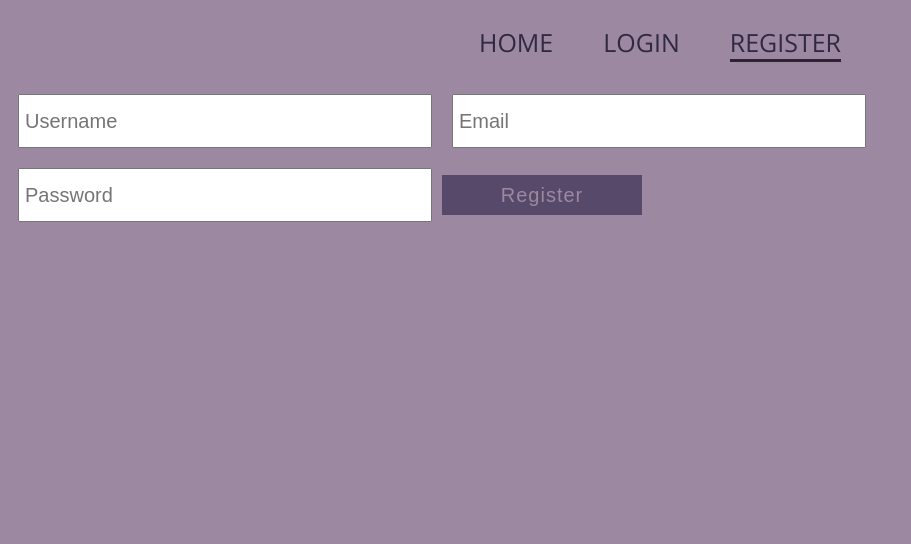
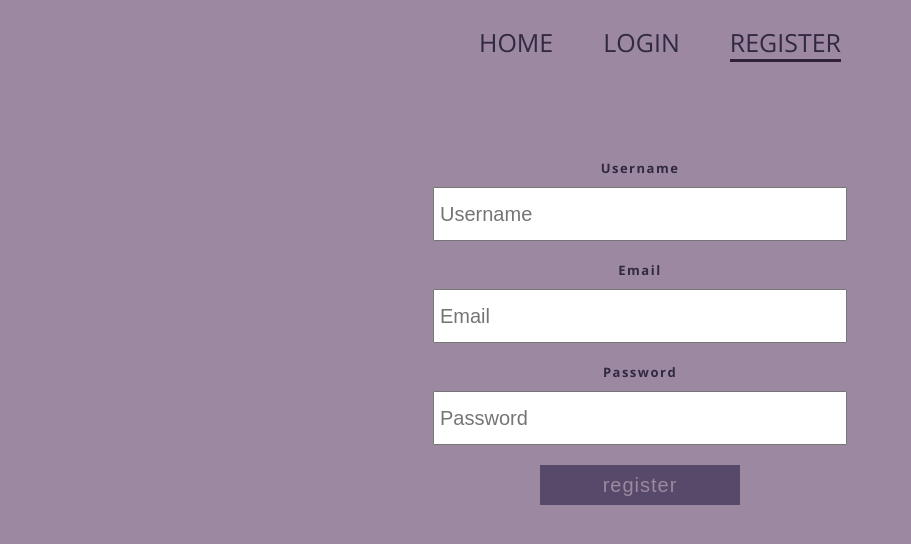
Before and after one commit to GainorB/CollectorApp, a React (Create React App) app in the folder client/: page /new in a window 1280 px wide. Shown: the top 544 px of the page, without its empty margins (0-911 px from the left). Built offline with nearby package versions, Linux system fonts and the light colour scheme.

Commit message:
happy with the current state

```diff
--- a/client/src/components/Collections/AddItemForm.js
+++ b/client/src/components/Collections/AddItemForm.js
@@ -8,7 +8,7 @@ const handleClick = () => {
 
     return (
         <div className="AddItemForm">
-            <p id="message" style={{ display: props.message !== '' ? "block" : "none" }}>{props.message}</p>
+            <p className="formMessage" style={{ display: props.message !== '' ? "block" : "none" }}>{props.message}</p>
                 <form onSubmit={props.handleNewItem}>
                     <p className="formTitle">Required</p>
                     <p><p className="tooltip">Select a brand for your listing.</p>
@@ -37,7 +37,7 @@ const handleClick = () => {
                         <option value="No">No</option>
                         </select></p>
                     </div>
-                    <input type="submit" value="New Item" /> <input type="reset" value="Reset" />
+                    <input type="submit" value="new item" /> <input type="reset" value="reset" />
                 </form>
         </div>
     );
--- a/client/src/components/Collections/Collection.js
+++ b/client/src/components/Collections/Collection.js
@@ -113,7 +113,7 @@ class Collection extends Component {
         return (
             <div className="collectionPage">
                 <p className="search"><input type="text" name="search" placeholder="Search" onChange={this.handleSearch} /></p>
-                <p id="message" style={{ display: this.state.message !== '' ? "block" : "none" }}>{this.state.message}</p>
+                <p className="formMessage" style={{ display: this.state.message !== '' ? "block" : "none" }}>{this.state.message}</p>
                 {this.renderCollection()}
             </div>
         );
--- a/client/src/components/Collections/UpdateItemForm.js
+++ b/client/src/components/Collections/UpdateItemForm.js
@@ -3,6 +3,7 @@ import React from 'react';
 const UpdateItemForm = props => {
     return (
         <div>
+            <p className="formMessage" style={{ display: props.message !== '' ? "block" : "none" }}>{props.message}</p>
             <form onSubmit={props.handleUpdate}>
                 <p><span className="currentInfo">
                     {props.updatedItemInfo.brand}</span><br/>
@@ -24,36 +25,36 @@ const UpdateItemForm = props => {
                     <span className="updateInfo">{props.size}</span>
                 <p><input type="number" name="size" placeholder="Update Size" onChange={props.handleChange} min="0" max="20" required/></p></p>
 
-                <p><span className="currentInfo">
+                {(props.updatedItemInfo.purchasedfor === 0) ? <p></p> : <p><span className="currentInfo">
                     Previously purchased for? ${props.updatedItemInfo.purchasedfor}</span><br/>
                     <span className="updateInfo">${props.purchasedfor}</span>
-                <p><input type="number" name="purchasedfor" placeholder="Update Purchase Price" onChange={props.handleChange} /></p></p>
+                <p><input type="number" name="purchasedfor" placeholder="Update Purchase Price" onChange={props.handleChange} /></p></p> }
 
-                <p><span className="currentInfo">
+                {(props.updatedItemInfo.purchasedfrom === '') ? <p></p> : <p><span className="currentInfo">
                     Previously purchased from? {props.updatedItemInfo.purchasedfrom}</span><br/>
                     <span className="updateInfo">{props.purchasedfrom}</span>
-                <p><input type="text" name="purchasedfrom" placeholder="Update Purchased From" onChange={props.handleChange} /></p></p>
+                <p><input type="text" name="purchasedfrom" placeholder="Update Purchased From" onChange={props.handleChange} /></p></p> }
 
-                <p><span className="currentInfo">
+                {(props.updatedItemInfo.worth === 0) ? <p></p> : <p><span className="currentInfo">
                     Current: ${props.updatedItemInfo.worth}</span><br/>
                     <span className="updateInfo">${props.worth}</span>
-                <p><input type="number" name="worth" placeholder="Update Sneaker Worth" onChange={props.handleChange} /></p></p>
+                <p><input type="number" name="worth" placeholder="Update Sneaker Worth" onChange={props.handleChange} /></p></p> }
 
-                <p><span className="currentInfo">
+                {(props.updatedItemInfo.image === '') ? <p></p> : <p><span className="currentInfo">
                     Current Image</span><br/>
                     <img src={props.updatedItemInfo.image} alt={props.updatedItemInfo.title} className="updateImage" /><br/>
                     <span className="updateInfo">New Image</span><br/>
                     <img src={props.image} alt={props.title} className="updateImage" />
-                <p><input type="url" name="image" placeholder="Update Image" onChange={props.handleChange} /></p></p>
+                <p><input type="url" name="image" placeholder="Update Image" onChange={props.handleChange} /></p></p> }
 
-                <p><span className="currentInfo">
+                {(props.updatedItemInfo.forsale === '') ? <p></p> : <p><span className="currentInfo">
                     Previously for sale? {props.updatedItemInfo.forsale}</span><br/>
                     <span className="updateInfo">Now, I guess its for sale? {props.forsale}</span>
                 <p><select name="forsale" onChange={props.handleChange}>
                 <option defaultValue="change">Change Me</option>
                 <option value="Yes">Yes</option>
                 <option value="No">No</option>
-                </select></p></p>
+                </select></p></p> }
                 <input type="submit" value="Update Item" /> <input type="reset" value="Reset" />
             </form>
         </div>
--- a/client/src/components/Home.js
+++ b/client/src/components/Home.js
@@ -1,6 +1,7 @@
 import React from 'react';
 
 const Home = (props) => {
+    if(props.isLoggedIn === false) {
         return (
             <div className="Home">
                 <p>Welcome to Collector!</p>
@@ -9,6 +10,16 @@ const Home = (props) => {
                 <p>Lastly, you can share your profile with friends so they can see what heat you have!</p>
             </div>
         );
+    } else {
+        return (
+            <div className="Home">
+                <p>Welcome to {props.user} Collector!</p>
+                <p>Use this application to keep track of your sneaker collection.</p>
+                <p>Your collection is visually displayed in a neat way that is easy on your eyes!</p>
+                <p>Lastly, you can share your profile with friends so they can see what heat you have!</p>
+            </div>
+        );
+    }
 }
 
 export default Home;
--- a/client/src/components/Users/LoginForm.js
+++ b/client/src/components/Users/LoginForm.js
@@ -23,22 +23,24 @@ export default class LoginForm extends Component {
                 <div className="LoginForm">
                         <p id="message" style={{ display: this.props.message !== '' ? "block" : "none" }}>{this.props.message}</p>
                     <form onSubmit={this.props.handleLogin} >
-                        <input type="text" name="username" placeholder="username" onChange={this.props.handleChange} required/>
-                        <input type="password" name="password" placeholder="Password" onChange={this.props.handleChange} required/>
-                        <p id="forgot"><span onClick={()=>{this.toggleForgottenPassword()}}>Forgot password?</span></p>
-                        <input type="submit" value="Login" />
+                        <p><p className="tooltip">Username</p>
+                            <input type="text" name="username" placeholder="username" onChange={this.props.handleChange} required/></p>
+                        <p><p className="tooltip">Password</p>
+                            <input type="password" name="password" placeholder="Password" onChange={this.props.handleChange} required/></p>
+                        <p className="forgot"><span onClick={()=>{this.toggleForgottenPassword()}}>Forgot password?</span></p>
+                        <input type="submit" value="login" />
                     </form>
                 </div>
             )
         } else {
             return (
                 <div className="ForgotForm">
-                    <p id="forgotTitle">Forgot Password</p>
                         <p id="message" style={{ display: this.props.message !== '' ? "block" : "none" }}>{this.props.message}</p>
                     <form onSubmit={this.props.handleForgotten}>
-                        <input type="email" name="email" placeholder="Email" onChange={this.props.handleChange} required/>
-                        <p id="forgot"><span onClick={()=>{this.toggleForgottenPassword()}}>Return to login?</span></p>
-                        <input type="submit" value="Forgot password" />
+                        <p className="tooltip">Forgot Password</p>
+                        <p><input type="email" name="email" placeholder="Email" onChange={this.props.handleChange} required/></p>
+                        <p className="forgot"><span onClick={()=>{this.toggleForgottenPassword()}}>Return to login?</span></p>
+                        <input type="submit" value="forgot password" />
                     </form>
                 </div>
             )
--- a/client/src/components/Users/NewUserForm.js
+++ b/client/src/components/Users/NewUserForm.js
@@ -2,13 +2,16 @@ import React from 'react';
 
 const NewUserForm = (props) => {
     return (
-        <div>
-                <p id="message" style={{ display: props.message !== '' ? "block" : "none" }}>{props.message}</p>
+        <div className="NewUserForm">
+            <p id="message" style={{ display: props.message !== '' ? "block" : "none" }}>{props.message}</p>
             <form onSubmit={props.handleRegister}>
-                <input type="text" name="username" placeholder="Username" onChange={props.handleChange} required/>
-                <input type="email" name="email" placeholder="Email" onChange={props.handleChange} required/>
-                <input type="password" name="password" placeholder="Password" onChange={props.handleChange} required/>
-                <input type="submit" value="Register"/>
+                <p><p className="tooltip">Username</p>
+                    <input type="text" name="username" placeholder="Username" onChange={props.handleChange} required/></p>
+                <p><p className="tooltip">Email</p>
+                    <input type="email" name="email" placeholder="Email" onChange={props.handleChange} required/></p>
+                <p><p className="tooltip">Password</p>
+                    <input type="password" name="password" placeholder="Password" onChange={props.handleChange} required/></p>
+                <input type="submit" value="register"/>
             </form>
         </div>
     );
--- a/client/src/css/style.css
+++ b/client/src/css/style.css
@@ -1,6 +1,6 @@
 body {
     font-family: 'Open Sans', sans-serif;
-    font-size: 20px;
+    font-size: 16px;
     background-color: #9c89a1;
     color: #312842;
     /* margin: 25px; */
@@ -16,10 +16,9 @@ body {
 
 .wrapper {
     display: grid;
-    /* grid-template-columns: 1fr 1fr 1fr; */
-    grid-template-columns: repeat(3, auto);
-    grid-gap: 1em;
-    grid-auto-rows: minmax(auto, auto);
+    grid-template-columns: 1fr 1fr 1fr;
+    /* grid-gap: 1em; */
+    grid-auto-rows: minmax(100%, auto);
 }
 
 
@@ -126,6 +125,7 @@ input[type]:focus {
 /*
 * LINKS
 */
+
 a:active, a:link, a:visited {
     color: #312842;
     text-decoration: none;
@@ -138,6 +138,7 @@ a:hover {
 /*
 * NAVBAR LINKS
 */
+
 #nav {
     list-style-type: none;
     text-transform: uppercase;
@@ -182,6 +183,7 @@ a:hover {
 
 .search {
     text-align: center;
+    margin-top: 50px;
 }
 
 .search input {
@@ -214,7 +216,7 @@ a:hover {
     border: 1px solid #312842;
     padding: 5px 20px 15px;
     margin: 0 auto;
-    width: 370px;
+    width: 430px;
     /* margin-left: 8px; */
     /* margin-right: 10px;
     margin-bottom: 10px; */
@@ -235,6 +237,10 @@ a:hover {
 
 .boxbox p {
     margin: 0;
+}
+
+.boxbox img {
+    margin-top: 10px;
 }
 
 img {
@@ -327,9 +333,33 @@ img:hover {
 
 .AddItemForm {
     text-align: center;
+    margin-top: 100px;
 }
 
 .moreOpt:hover{
+    text-decoration: underline;
+    cursor: pointer;
+}
+
+.formMessage {
+    font-size: 30px;
+    color: #3f634c;
+    text-align: center;
+    display: block;
+}
+
+/*
+* NEW USER/LOGIN/FORGOT FORMS
+*/
+
+.NewUserForm,
+.ForgotForm,
+.LoginForm {
+    text-align: center;
+    margin-top: 100px;
+}
+
+.forgot:hover {
     text-decoration: underline;
     cursor: pointer;
 }
```
Also changed, not shown: client/src/components/Users/Login.js (indentation only), 2 other files (tests, documents, lock files or other folders). Lines whose indentation alone changed are shown as unchanged.
